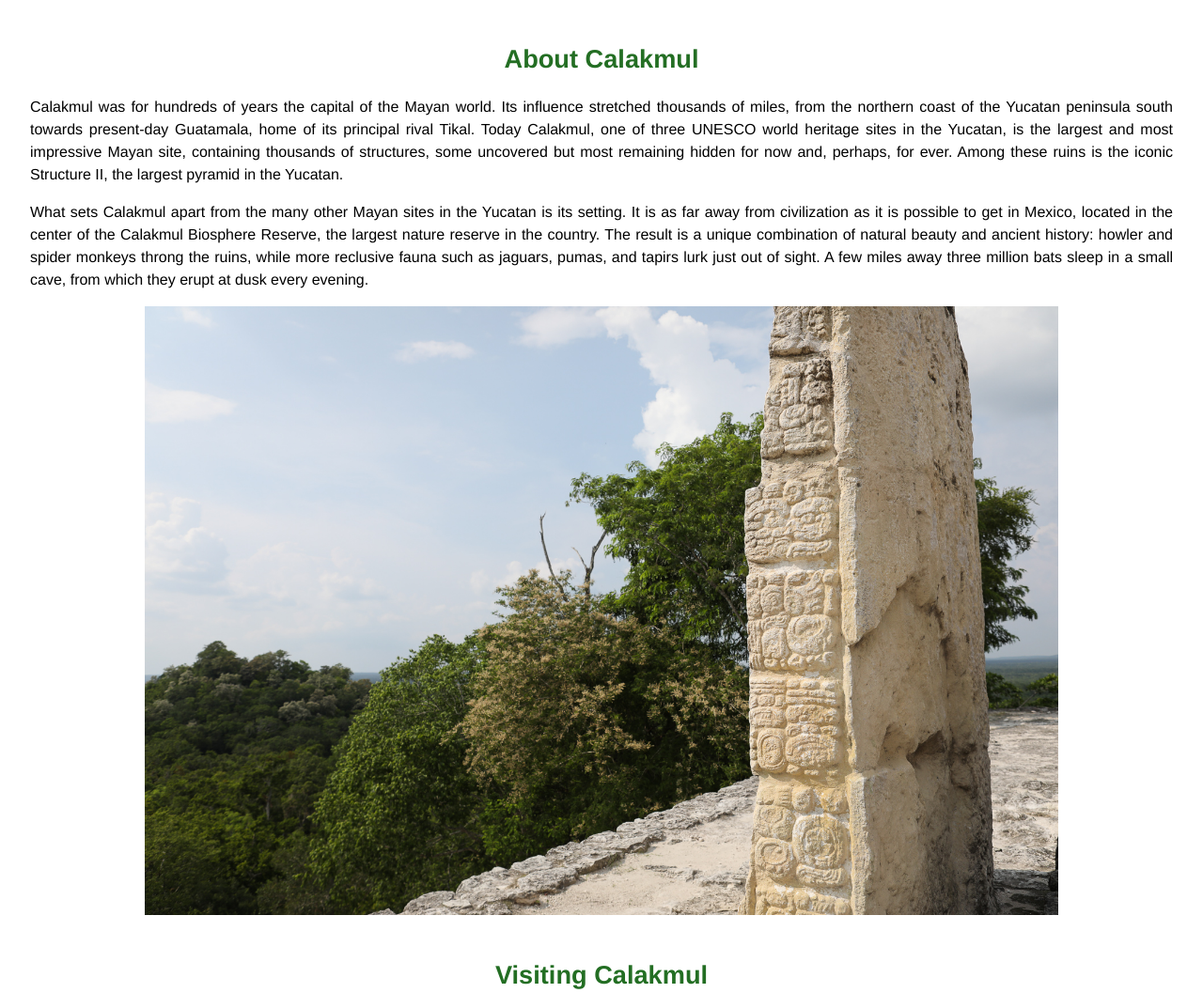
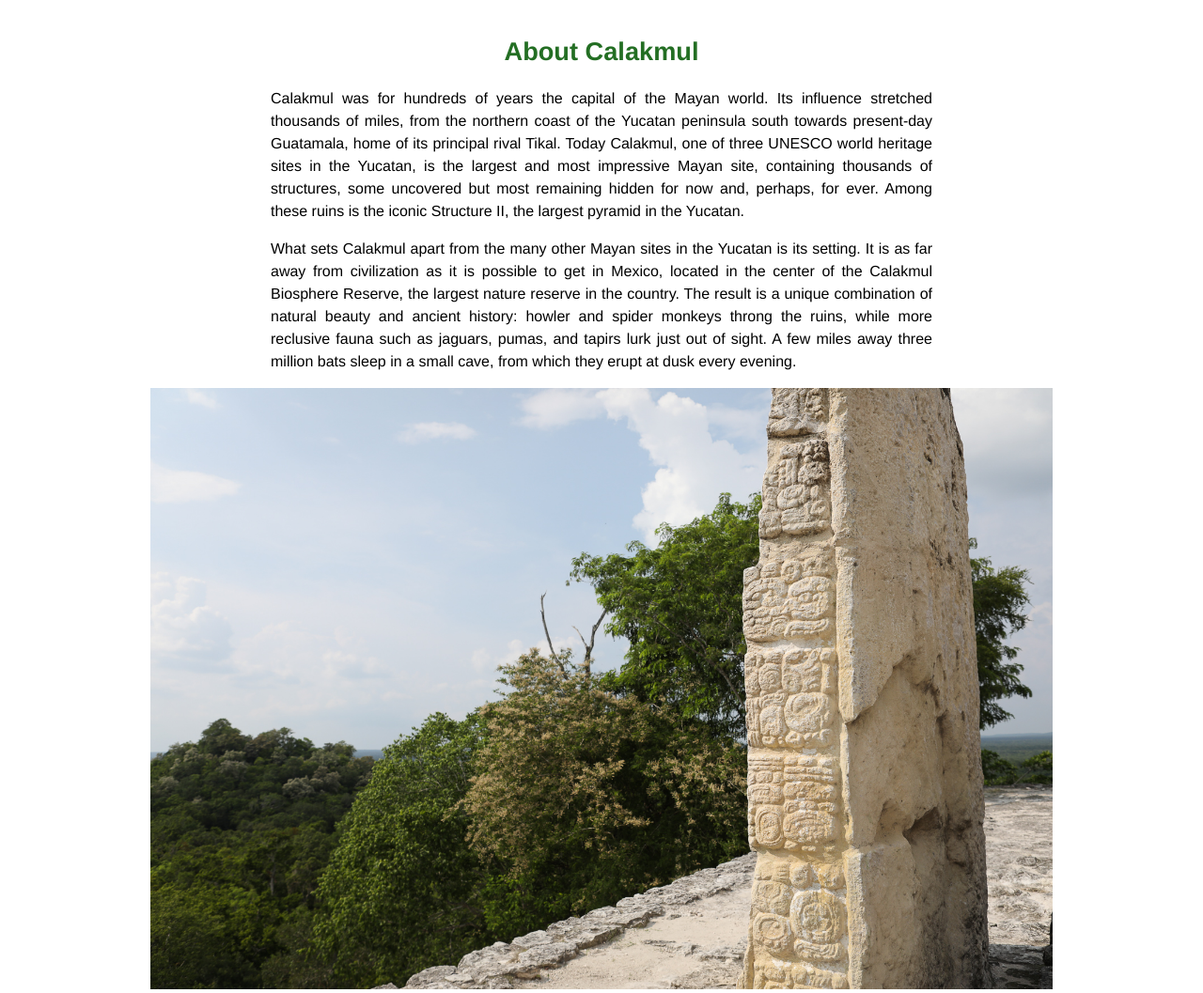
Before and after one commit to krtierney/calakmul-guides, a plain HTML site: page index.html in a window 1280 px wide. Shown: the part 759-1816 px from the top of the page at 94% size. Drawn offline with Linux system fonts and the light colour scheme.

Commit message:
Style adjustments
Constraining line lengths for better readability

```diff
--- a/index.html
+++ b/index.html
@@ -10,6 +10,7 @@
 
   </head>
   <body>
+    <div id="container">
       <h1>Calakumul Guides</h1>
 
       <img srcset="./assets/pyramid-400-xs.jpg 400w,
@@ -109,5 +110,6 @@
             src="./assets/roberto-1600.jpg"
             alt="Roberto at a cave entrance">
 
+    </div>
   </body>
 </html>
--- a/style.css
+++ b/style.css
@@ -2,6 +2,17 @@ body {
   font-family: helvetica, arial, sans-serif;
   margin: 2em;
   text-align: center;
+}
+
+@media all and (min-width: 1000px) {
+  div#container {
+    max-width: 1200px;
+    margin: auto;
+  }
+  p {
+    width: 44em;
+    margin: 1em auto;
+  }
 }
 
 h1 {
```
Lines whose indentation alone changed are shown as unchanged.
